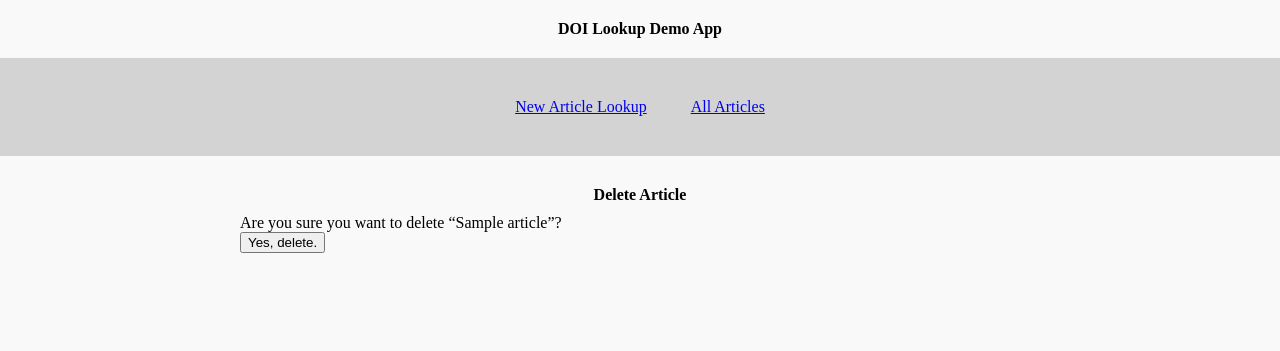
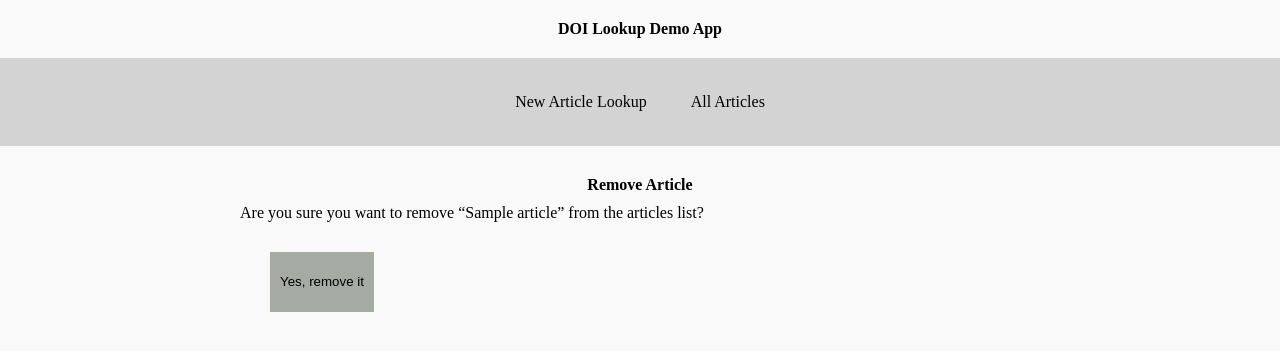
Before and after one commit to joemull/django_demo, a Django app: page /lookup/article/1/delete/ in a window 1280 px wide. Shown: the top 351 px of the page. Run offline with Django 3.2, Linux system fonts and the light colour scheme; tables that the repository leaves empty hold one stand-in row (values such as "Sample post"); parts of the project's set-up code (start-up, migrations or seed data) failed here and were passed over.

Commit message:
Add filtered authors and css

```diff
--- a/doi_lookup/lookup/forms.py
+++ b/doi_lookup/lookup/forms.py
@@ -4,9 +4,8 @@ from django.utils.translation import ugettext_lazy as _
 
 class LookUpDOIForm(forms.Form):
     doi = forms.RegexField(
-        help_text = 'Valid Digital Object Identifier, either as standalone ID (i.e. starting with "10") or in URL form',
+        help_text = 'Enter a DOI by itself (e.g. 10.1145/2892557) or in URL form (e.g. https://doi.org/10.1145/2892557)',
         regex = '(http://|https://)*(doi:|info:doi/|doi\.org/|dx\.doi\.org/)*10\.[0-9.]{4,10}/.*',
-        # message = 'Please enter a valid DOI such as 10.3998/ergo.12405314.0007.014 or https://doi.org/10.3998/ergo.12405314.0007.014',
         strip = True,
         label = 'DOI',
     )
--- a/doi_lookup/lookup/models.py
+++ b/doi_lookup/lookup/models.py
@@ -30,6 +30,9 @@ class Article(models.Model):
         blank = True,
     )
 
+    # Metadata
+    ordering = ['title']
+
     contributors = models.ManyToManyField(
         'Contributor',
         through='Contribution',
@@ -37,9 +40,6 @@ class Article(models.Model):
         help_text = 'A contributor to the article',
         blank = True,
     )
-
-    # Metadata
-    ordering = ['title']
 
     # Methods
     def __str__(self):
@@ -92,5 +92,7 @@ class Contributor(models.Model):
             return self.family_name
 
 class Contribution(models.Model):
+
+    # Fields
     article = models.ForeignKey('Article', on_delete=models.CASCADE)
     contributor = models.ForeignKey('Contributor', on_delete=models.CASCADE)
--- a/doi_lookup/lookup/static/css/main.css
+++ b/doi_lookup/lookup/static/css/main.css
@@ -6,6 +6,8 @@ body {
   line-height: normal;
 }
 
+
+/* Headers */
 h1, h2 {
   text-align: center;
 }
@@ -18,17 +20,30 @@ h2 {
   padding: 10px;
 }
 
+/* Navigation */
 nav {
   background-color: lightgray;
   padding: 20px;
   text-align: center;
 }
 
+nav a, .lookup input {
+  text-decoration: none;
+  padding: 20px;
+  border: none;
+}
+
+nav a:hover, .lookup input:hover {
+  background-color: #705E78;
+  color: white;
+}
+
 nav li {
   display: inline-block;
-  padding: 20px;
 }
 
+
+/* Container padding */
 .container {
   margin: auto;
   width: 90%;
@@ -40,12 +55,69 @@ nav li {
   padding-bottom: 8px;
 }
 
-.title {
-  font-weight: bold;
+
+/* Lookup page */
+a {
+  color: black;
 }
 
-li {
+li label {
+  display: none;
+}
+
+#id_doi, #id_doi:hover {
+  width: 100%;
+  line-height: 24px;
+  text-decoration: none;
+  padding: 0px;
+  border: solid 1px black;
+  background: none;
+}
+
+.helptext {
+  line-height: 24px;
+}
+
+/* List page */
+.title {
+ font-weight: bold;
+ display: inline-block;
+ max-width: 80%
+}
+
+
+li, .confirm-delete input {
   list-style: none;
   padding-bottom: 15px;
   padding-top: 15px;
 }
+
+li button {
+  float: right;
+}
+
+.author a:hover {
+  margin-left: 3px;
+}
+
+li button, .confirm-delete input {
+  background-color: #A5AAA3;
+  border: none;
+}
+
+.confirm-delete input {
+  border: none;
+  background-color: #A5AAA3;
+  margin: 30px;
+}
+
+button:hover, .confirm-delete input:hover {
+  background-color: #FEA443;
+}
+
+button a, .confirm-delete input {
+  text-decoration: none;
+  color: black;
+  padding: 10px;
+  line-height: 40px;
+}
--- a/doi_lookup/lookup/templates/index.html
+++ b/doi_lookup/lookup/templates/index.html
@@ -2,15 +2,17 @@
 
 {% block content %}
   <h2>DOI Lookup</h2>
-  <p>Look up a journal article using its DOI (Digital Object Identifier).</p>
+  <div class="lookup">
+
   <form action="" method="post">
     {% csrf_token %}
     <table>
-      {{ form.as_table }}
+      {{ form.as_ul }}
     </table>
     <input type="submit" value="Submit">
 
   </form>
+  </div>
 
   {% if message %}
     <div class="message">
--- a/doi_lookup/lookup/templates/lookup/article_confirm_delete.html
+++ b/doi_lookup/lookup/templates/lookup/article_confirm_delete.html
@@ -2,13 +2,17 @@
 
 {% block content %}
 
-<h2>Delete Article</h2>
+<div class="confirm-delete">
 
-<p>Are you sure you want to delete &#8220;{{ article }}&#8221;?</p>
+<h2>Remove Article</h2>
+
+<p>Are you sure you want to remove &#8220;{{ article }}&#8221; from the articles list?</p>
 
 <form action="" method="POST">
   {% csrf_token %}
-  <input type="submit" value="Yes, delete.">
+  <input type="submit" value="Yes, remove it">
 </form>
 
+</div>
+
 {% endblock %}
--- a/doi_lookup/lookup/urls.py
+++ b/doi_lookup/lookup/urls.py
@@ -5,4 +5,5 @@ urlpatterns = [
     path('', views.index, name = 'index'),
     path('articles/', views.ArticleListView.as_view(), name = 'articles'),
     path('article/<int:pk>/delete/', views.ArticleDelete.as_view(), name='author-delete'),
+    path('articles/<str:given_name>_<str:family_name>/', views.AuthorFilteredArticleListView.as_view(), name = 'author-articles')
 ]
--- a/doi_lookup/lookup/views.py
+++ b/doi_lookup/lookup/views.py
@@ -1,8 +1,8 @@
 from django.views import generic
-from django.shortcuts import render
+from django.shortcuts import render, get_object_or_404
 from django.urls import reverse, reverse_lazy
 
-from .models import Article
+from .models import Article, Contributor
 from .forms import LookUpDOIForm
 from .harvest import get_from_crossref
 
@@ -44,6 +44,20 @@ class ArticleListView(generic.ListView):
     model = Article
     paginate_by = 10
 
+class AuthorFilteredArticleListView(ArticleListView):
+    def get_queryset(self):
+        qs = Article.objects.filter(
+            contributors__given_name = self.kwargs['given_name'],
+            contributors__family_name = self.kwargs['family_name'],
+        )
+        return qs
+
+    # https://stackoverflow.com/questions/29598341/extra-context-in-django-generic-listview
+    def get_context_data(self,**kwargs):
+        context = super(ArticleListView, self).get_context_data(**kwargs)
+        context['query_contributor'] = f"{self.kwargs['given_name']} {self.kwargs['family_name']}"
+        return context
+
 class ArticleDelete(generic.edit.DeleteView):
     model = Article
     success_url = reverse_lazy('articles')
```
Also changed, not shown: doi_lookup/lookup/templates/lookup/article_list.html (+21 -13 lines).
